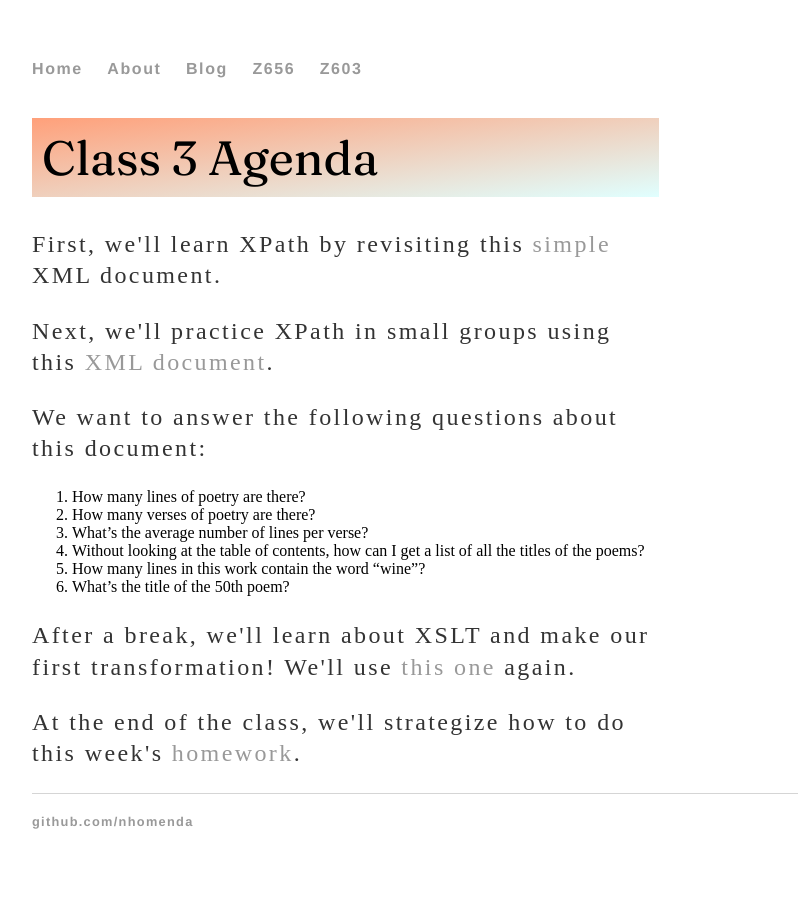
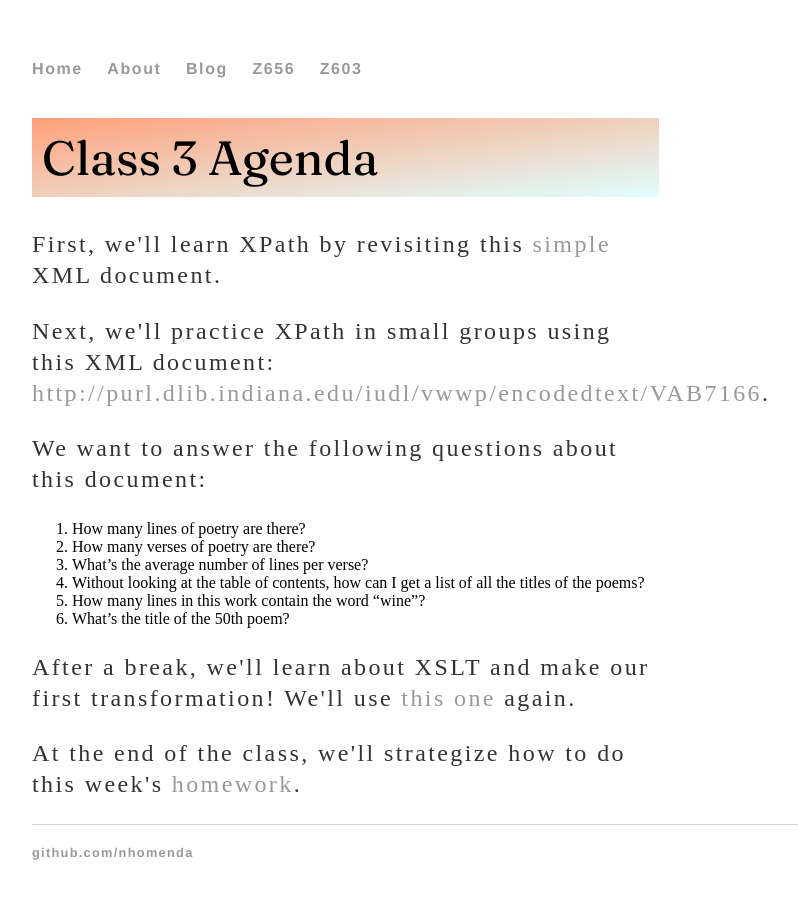
Before and after one commit to nhomenda/nhomenda.github.io, a Jekyll site: the page built from Z603/class3.html, in a window 1280 px wide. Shown: the whole page, without its empty margins (160-958 px from the left). Built offline with Jekyll 4.4.1, drawn with Linux system fonts in a browser that asks for light colours; part of the change alters nothing that is shown.

Commit message:
Update class3.html

```diff
--- a/Z603/class3.html
+++ b/Z603/class3.html
@@ -7,7 +7,7 @@ date: 2021-02-04
 <h1>{{ page.title }}</h1>
 <div class="blurb">
   <p>First, we'll learn XPath by revisiting this <a href="/Z603/simple.xml">simple</a> XML document.</p>
-  <p>Next, we'll practice XPath in small groups using this <a href="http://purl.dlib.indiana.edu/iudl/vwwp/encodedtext/VAB7166">XML document</a>.</p>
+  <p>Next, we'll practice XPath in small groups using this XML document: <a href="http://purl.dlib.indiana.edu/iudl/vwwp/encodedtext/VAB7166">http://purl.dlib.indiana.edu/iudl/vwwp/encodedtext/VAB7166</a>.</p>
   <p>We want to answer the following questions about this document:</p>
   <ol>
   <li>How many lines of poetry are there?</li>
```
